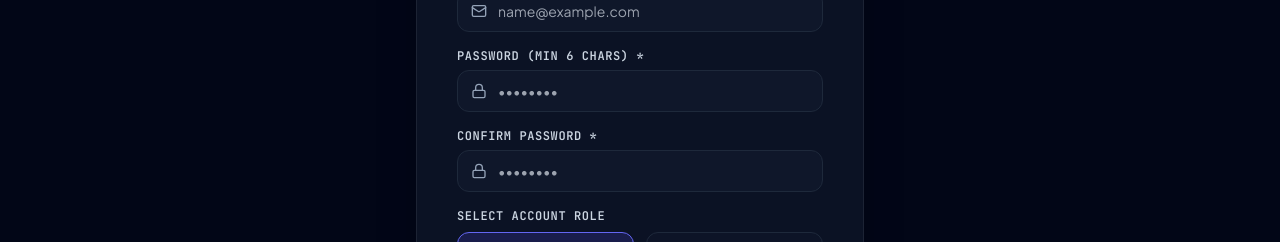
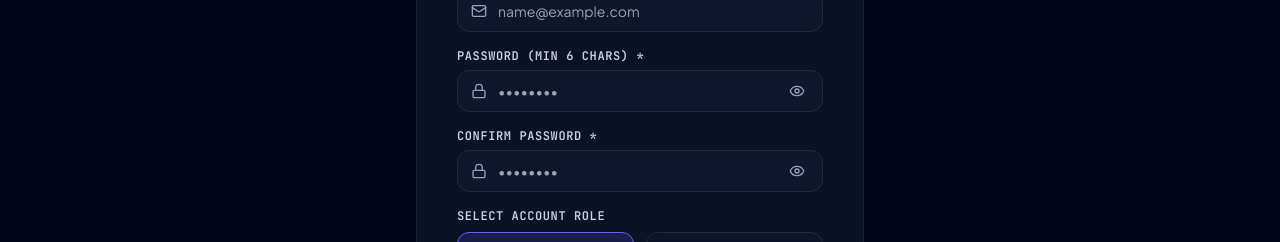
Before and after one commit to 23abhishek2024/auctionloom, a React (Vite) app in the folder frontend/: page /register in a window 1280 px wide. Shown: the part 331-573 px from the top of the page. Built offline with nearby package versions, Linux system fonts and the light colour scheme; no server answers.

Commit message:
feat: add eye button password visibility toggle to login and register forms

```diff
--- a/frontend/src/pages/LoginPage.jsx
+++ b/frontend/src/pages/LoginPage.jsx
@@ -1,11 +1,12 @@
 import React, { useState } from 'react';
 import { Link, useNavigate, useLocation } from 'react-router-dom';
 import { useAuth } from '../context/AuthContext';
-import { LogIn, Mail, Lock, AlertCircle, Gavel, UserCheck } from 'lucide-react';
+import { LogIn, Mail, Lock, AlertCircle, Gavel, UserCheck, Eye, EyeOff } from 'lucide-react';
 
 export const LoginPage = () => {
   const [email, setEmail] = useState('');
   const [password, setPassword] = useState('');
+  const [showPassword, setShowPassword] = useState(false);
   const [loading, setLoading] = useState(false);
   const [error, setError] = useState(null);
 
@@ -95,13 +96,26 @@
             <div className="relative">
               <Lock className="absolute left-3.5 top-1/2 -translate-y-1/2 w-4 h-4 text-slate-400" />
               <input
-                type="password"
+                type={showPassword ? 'text' : 'password'}
                 value={password}
                 onChange={(e) => setPassword(e.target.value)}
                 placeholder="••••••••"
-                className="w-full pl-10 pr-4 py-2.5 rounded-xl bg-slate-900 border border-slate-800 text-white text-sm focus:outline-none focus:border-indigo-500 transition-colors"
+                className="w-full pl-10 pr-11 py-2.5 rounded-xl bg-slate-900 border border-slate-800 text-white text-sm focus:outline-none focus:border-indigo-500 transition-colors"
                 required
               />
+              <button
+                type="button"
+                onClick={() => setShowPassword((prev) => !prev)}
+                className="absolute right-3.5 top-1/2 -translate-y-1/2 text-slate-400 hover:text-slate-200 transition-colors p-1 cursor-pointer"
+                title={showPassword ? 'Hide password' : 'Show password'}
+                aria-label={showPassword ? 'Hide password' : 'Show password'}
+              >
+                {showPassword ? (
+                  <EyeOff className="w-4 h-4" />
+                ) : (
+                  <Eye className="w-4 h-4" />
+                )}
+              </button>
             </div>
           </div>
 
--- a/frontend/src/pages/RegisterPage.jsx
+++ b/frontend/src/pages/RegisterPage.jsx
@@ -1,12 +1,14 @@
 import React, { useState } from 'react';
 import { Link, useNavigate } from 'react-router-dom';
 import { useAuth } from '../context/AuthContext';
-import { UserPlus, Mail, Lock, AlertCircle, Gavel, User, Store } from 'lucide-react';
+import { UserPlus, Mail, Lock, AlertCircle, Gavel, User, Store, Eye, EyeOff } from 'lucide-react';
 
 export const RegisterPage = () => {
   const [email, setEmail] = useState('');
   const [password, setPassword] = useState('');
   const [confirmPassword, setConfirmPassword] = useState('');
+  const [showPassword, setShowPassword] = useState(false);
+  const [showConfirmPassword, setShowConfirmPassword] = useState(false);
   const [role, setRole] = useState('bidder');
   const [loading, setLoading] = useState(false);
   const [error, setError] = useState(null);
@@ -98,13 +100,26 @@
             <div className="relative">
               <Lock className="absolute left-3.5 top-1/2 -translate-y-1/2 w-4 h-4 text-slate-400" />
               <input
-                type="password"
+                type={showPassword ? 'text' : 'password'}
                 value={password}
                 onChange={(e) => setPassword(e.target.value)}
                 placeholder="••••••••"
-                className="w-full pl-10 pr-4 py-2.5 rounded-xl bg-slate-900 border border-slate-800 text-white text-sm focus:outline-none focus:border-indigo-500 transition-colors"
+                className="w-full pl-10 pr-11 py-2.5 rounded-xl bg-slate-900 border border-slate-800 text-white text-sm focus:outline-none focus:border-indigo-500 transition-colors"
                 required
               />
+              <button
+                type="button"
+                onClick={() => setShowPassword((prev) => !prev)}
+                className="absolute right-3.5 top-1/2 -translate-y-1/2 text-slate-400 hover:text-slate-200 transition-colors p-1 cursor-pointer"
+                title={showPassword ? 'Hide password' : 'Show password'}
+                aria-label={showPassword ? 'Hide password' : 'Show password'}
+              >
+                {showPassword ? (
+                  <EyeOff className="w-4 h-4" />
+                ) : (
+                  <Eye className="w-4 h-4" />
+                )}
+              </button>
             </div>
           </div>
 
@@ -116,13 +131,26 @@
             <div className="relative">
               <Lock className="absolute left-3.5 top-1/2 -translate-y-1/2 w-4 h-4 text-slate-400" />
               <input
-                type="password"
+                type={showConfirmPassword ? 'text' : 'password'}
                 value={confirmPassword}
                 onChange={(e) => setConfirmPassword(e.target.value)}
                 placeholder="••••••••"
-                className="w-full pl-10 pr-4 py-2.5 rounded-xl bg-slate-900 border border-slate-800 text-white text-sm focus:outline-none focus:border-indigo-500 transition-colors"
+                className="w-full pl-10 pr-11 py-2.5 rounded-xl bg-slate-900 border border-slate-800 text-white text-sm focus:outline-none focus:border-indigo-500 transition-colors"
                 required
               />
+              <button
+                type="button"
+                onClick={() => setShowConfirmPassword((prev) => !prev)}
+                className="absolute right-3.5 top-1/2 -translate-y-1/2 text-slate-400 hover:text-slate-200 transition-colors p-1 cursor-pointer"
+                title={showConfirmPassword ? 'Hide password' : 'Show password'}
+                aria-label={showConfirmPassword ? 'Hide password' : 'Show password'}
+              >
+                {showConfirmPassword ? (
+                  <EyeOff className="w-4 h-4" />
+                ) : (
+                  <Eye className="w-4 h-4" />
+                )}
+              </button>
             </div>
           </div>
 
```
